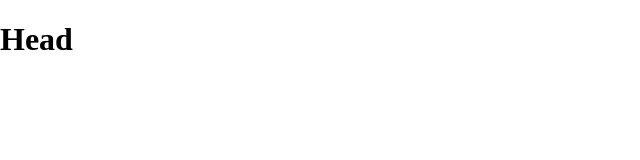
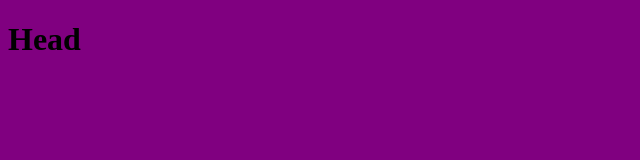
Before and after one commit to DarinaYanitsckaya/test1, a plain HTML site: page index.html in a window 1280 px wide. Shown: the whole page, without its empty margins (0-640 px from the left). Drawn offline with Linux system fonts and the light colour scheme.

Commit message:
Update second.css
Changed background color

```diff
--- a/second.css
+++ b/second.css
@@ -1,6 +1,4 @@
 
-     body { margin: 0; }
-     header {
-      display: block;
-      background: #00b0d8 ;
+     body {
+      background-color: purple ;
 }
```
